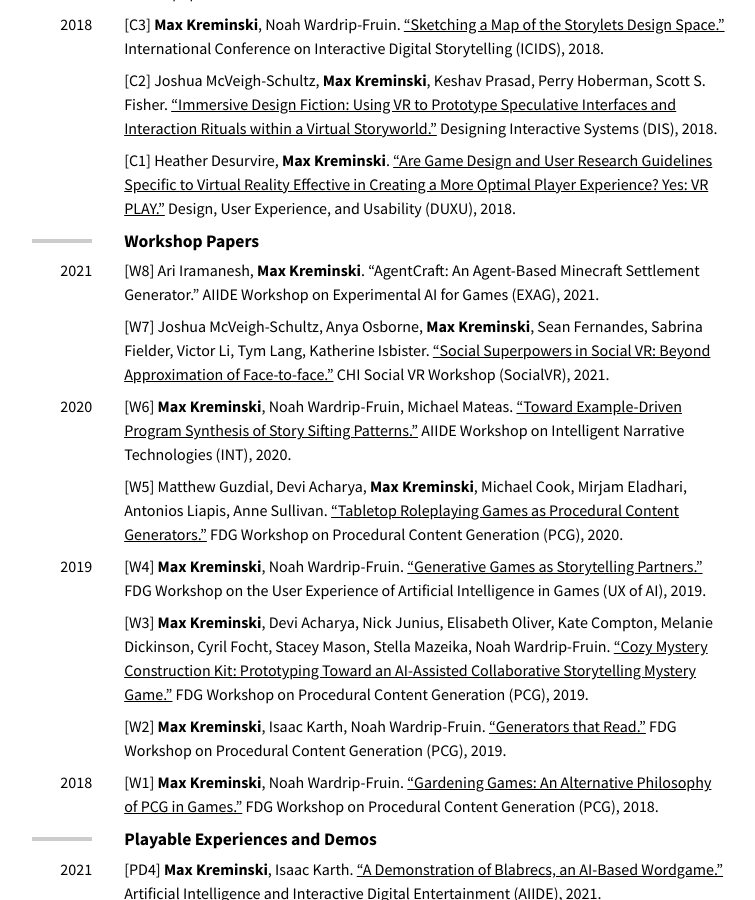
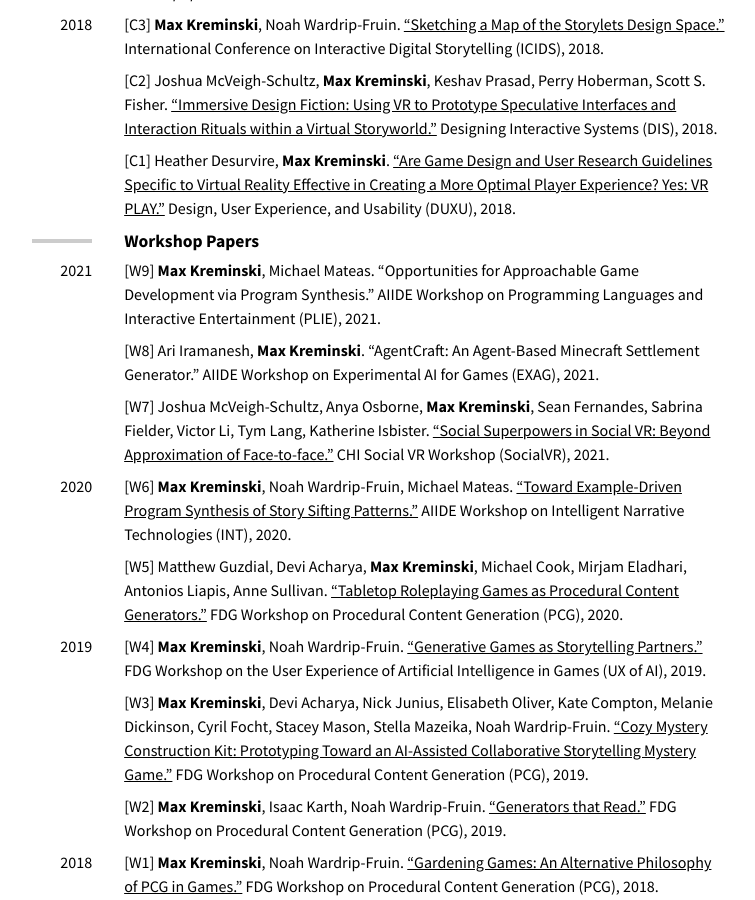
Before and after one commit to mkremins/mkremins.github.io, a Jekyll site: the page built from cv/index.html, in a window 1280 px wide and 900 px high, scrolled down 2064 px. Shown: the whole window, without its empty margins (270-1025 px from the left). Built offline with Jekyll 4.4.1, drawn with Linux system fonts in a browser that asks for light colours.

Commit message:
Add PLIE 2021 synthesis paper

```diff
--- a/_data/publications.json
+++ b/_data/publications.json
@@ -1,4 +1,13 @@
 [
+{
+  "title": "Opportunities for Approachable Game Development via Program Synthesis",
+  "url": "",
+  "authors": ["Max Kreminski", "Michael Mateas"],
+  "year": "2021",
+  "venue": "PLIE",
+  "venue_long": "AIIDE Workshop on Programming Languages and Interactive Entertainment",
+  "pubtype": "workshop"
+},
 {
   "title": "AgentCraft: An Agent-Based Minecraft Settlement Generator",
   "url": "",
```
